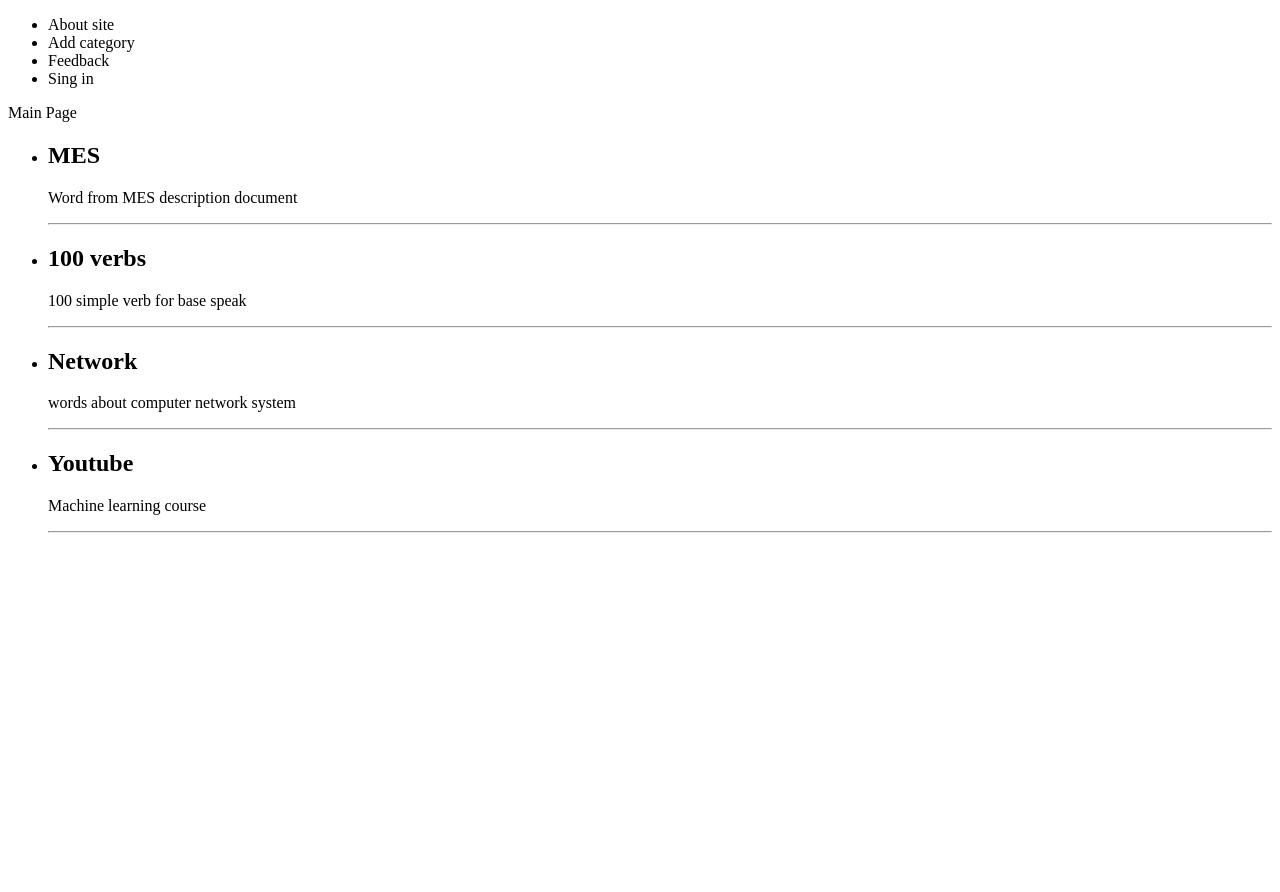
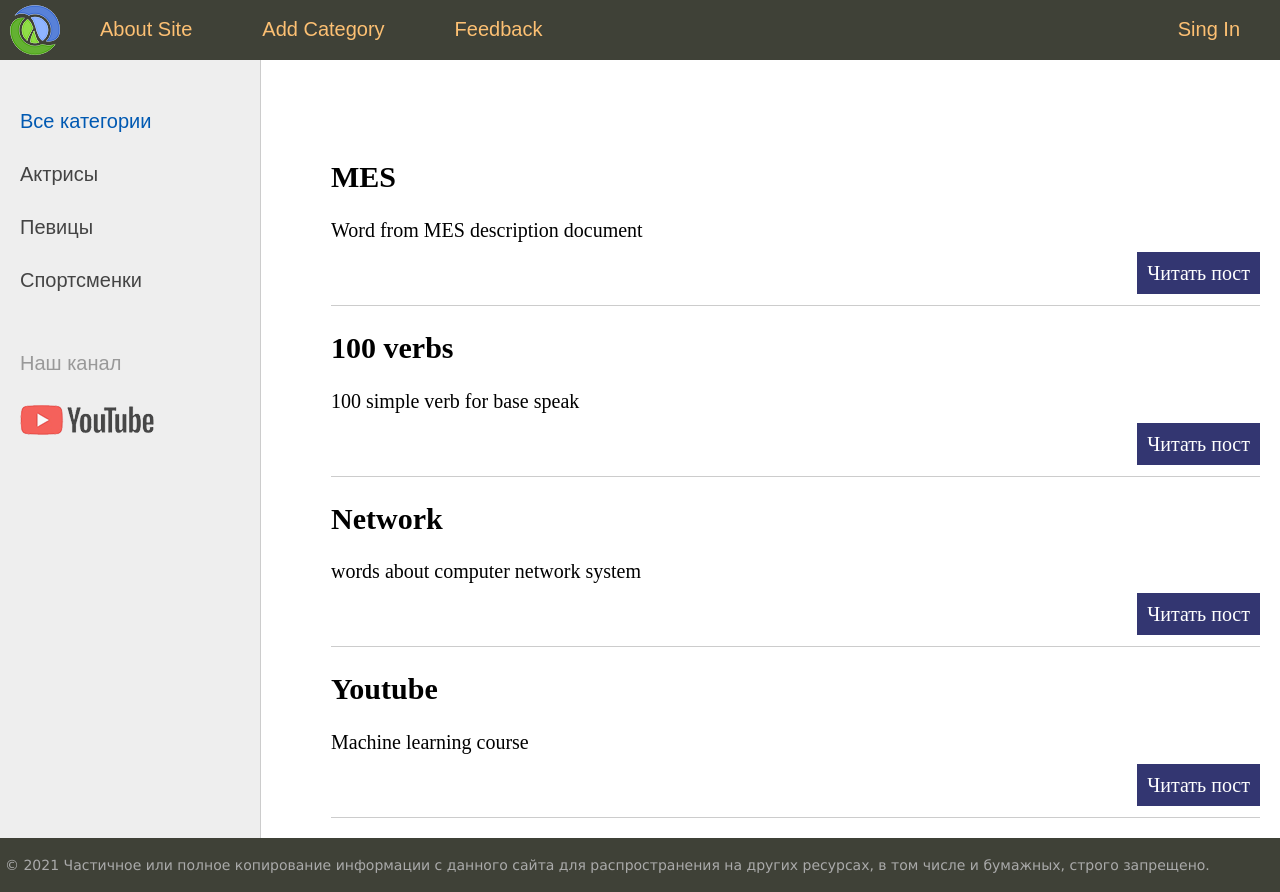
Before and after one commit to Parhelia93/rememberEnglishWords, a Django app: page / in a window 1280 px wide. Before the commit the page ends 533 px from the top, so only its background shows below. Run offline with Django 4.2, Linux system fonts and the light colour scheme; data comes from the database, SQL or seed files in the repository.

Commit message:
Add static dir path to the settigs.py file. Add static folder and add css, html files with static ref

```diff
--- a/enWordSite/enWordSite/settings.py
+++ b/enWordSite/enWordSite/settings.py
@@ -117,6 +117,8 @@ USE_TZ = True
 # https://docs.djangoproject.com/en/4.0/howto/static-files/
 
 STATIC_URL = 'static/'
+STATIC_ROOT = os.path.join(BASE_DIR, 'static')
+STATICFILES_DIRS = []
 
 # Default primary key field type
 # https://docs.djangoproject.com/en/4.0/ref/settings/#default-auto-field
--- /dev/null
+++ b/enWordSite/englishWords/static/englishWords/css/styles.css
@@ -0,0 +1,392 @@
+html, body {
+	font-family: 'Arial';
+	margin: 0;
+	padding: 0;
+	height: 100%;
+	width: 100%;
+	color: #444;
+}
+
+a {
+	color: #0059b2;
+	text-decoration: none;
+}
+a:hover {
+	color: #CC0000;
+	text-decoration: underline;
+}
+
+img {max-width: 600px; height: auto;}
+
+img.img-article-left {
+	max-width: 300px;
+	height: auto;
+	float: left;
+	padding: 0 10px 10px 0;
+}
+
+img.img-article-left.thumb {
+	max-width: 150px;
+	height: auto;
+}
+
+p.link-read-post {
+	text-align: right;
+}
+p.link-read-post a {
+	padding: 10px;
+	min-width: 100px;
+	background: #333671;
+	color: #fff;
+	text-decoration: none;
+}
+
+div.article-panel {
+    background: #eee;
+    padding: 5px 10px 5px 10px;
+    box-sizing: border-box;
+    overflow: hidden;
+    color: #555;
+}
+div.article-panel p.first {
+    margin: 0;
+    float: left;
+}
+div.article-panel p.last {
+    margin: 0;
+    float: right;
+}
+
+ul.list-articles {
+	list-style: none;
+	margin: 0;
+	padding: 0;
+}
+ul.list-articles li {
+	border-bottom: 1px solid #ccc;
+}
+
+.table-page {
+	width: 100%;
+	height: 100%;
+	vertical-align: top;
+}
+.table-page tr {height: 100%;}
+
+.clear {clear: both;}
+
+.header {
+	background: #3F4137;
+	height: 60px;
+}
+
+.logo {
+	background: url('../images/logo.png') no-repeat 10px 5px;
+	width: 70px;
+	height: 60px;
+}
+
+ul.mainmenu {
+	list-style: none;
+	margin: 0;
+	padding: 0;
+	height: 60px;
+	color: #fdc073;
+	font-size: 20px;
+	overflow: hidden;
+}
+ul.mainmenu li {
+	float: left;
+	margin: 18px 40px 0 30px;
+}
+ul.mainmenu li.logo {margin: 0;}
+ul.mainmenu li.last {float: right;}
+
+ul.mainmenu li a {
+	color: #fdc073;
+	text-decoration: none;
+}
+ul.mainmenu li a:hover {
+	color: #FDA83D;
+}
+
+.panelitems {
+	text-align: center;
+}
+
+ul.langitem {
+	list-style: none;
+	display: inline-block;
+	margin: 30px;
+	padding: 0;
+	max-width: 300px
+}
+ul.langitem li {
+	margin: 10px 0 0 0;
+	width: 100%;
+}
+ul.langitem li.image {
+	margin: 0;
+	text-align: center;
+	width: 100%;
+	height: 250px;
+	overflow: hidden;
+}
+ul.langitem li.descr {
+	color: #777;
+	height: 170px;
+	overflow: hidden;
+}
+ul.langitem li a {
+	color: #fdc073;
+	text-decoration: none;
+	font-size: 20px;
+}
+ul.langitem li a:hover {
+	color: #FDA83D;
+}
+div.button {
+	background: #3F4137;
+	max-width: 200px;
+	margin: 0 auto;
+	padding: 5px 20px 5px 20px;
+	border-radius: 10px;
+	font-size: 20px;
+}
+
+.table-content {
+	width: 100%;
+	min-height: 100%;
+	height: 100%;
+}
+
+.left-chapters {
+	margin: 0;
+	background: #eee;
+	border-right: 1px solid #ccc;
+	min-height: 100%;
+}
+.left-chapters ul {
+	width: 230px;
+	min-height: 100%;
+	margin: 0;
+	padding: 20px 10px 10px 20px;
+	list-style: none;
+	font-size: 20px;
+}
+.left-chapters ul li {
+	margin: 30px 0 0 0;
+	color: #999;
+}
+.left-chapters ul li.selected {color: #0059b2; }
+.left-chapters ul li a {
+	color: #444;
+	text-decoration: none;
+}
+.left-chapters ul li a:hover { color: #CC0000; }
+.left-chapters ul li.share {margin: 60px 0 0 0;}
+.left-chapters ul li.share p {margin: 30px 0 30px 0;}
+.left-chapters ul li.share a {
+	display: inline-block;
+	width: 40px;
+	height: 40px;
+	margin: 0 20px 0 0;
+}
+.left-chapters ul li.share a.share-yt {
+	width: 100%;
+	height: 30px;
+	background: url('../images/share_yt.png') no-repeat 0 0
+}
+.left-chapters ul li.share a.share-yt:hover {
+	width: 100%;
+	height: 30px;
+	background: url('../images/share_yt.png') no-repeat 0 -30px
+}
+
+.content {
+	padding: 40px 20px 20px 40px;
+	width: 100%;
+	box-sizing: border-box;
+}
+
+ul.breadcrumbs {
+	margin: 0;
+	padding: 0;
+	list-style: none;
+	font-size: 20px;
+	font-family: Sans-serif, Arial, Tahoma;
+}
+ul.breadcrumbs li {
+	display: inline-block;
+}
+ul.breadcrumbs li a {
+	color: #0059b2;
+	text-decoration: none;
+}
+ul.breadcrumbs li a:hover { color: #CC0000; }
+ul.breadcrumbs li:after{
+	padding: 0 10px 0 10px;
+	content: "\2192";
+}
+ul.breadcrumbs li.last:after {content: "";}
+
+ul.control {
+	margin: 0;
+	padding: 60px 0 0 0;
+	list-style: none;
+	font-family: Sans-serif, Arial, Tahoma;
+	font-size: 18px;
+	width: 100%;
+}
+ul.control li {	float: left; padding: 0 0 0 10px;}
+ul.control li.first:before {content: "\2190"; padding: 0 10px 0 0;}
+ul.control li.last {float: right; padding: 0 40px 0 0;}
+ul.control li.last:after {content: "\2192"; padding: 0 0 0 10px;}
+ul.control li a { color: #0059b2; text-decoration: none; }
+ul.control li a:hover { color: #CC0000; }
+
+ul.content-table {
+	margin: 0;
+	padding: 60px 0 0 30px;
+	list-style: none;
+	font-family: Sans-serif, Arial, Tahoma;
+	font-size: 28px;
+}
+ul.content-table li {
+	margin: 0 0 40px 0;
+}
+ul.content-table li a {
+	color: #BB5715;
+	text-decoration: none;
+}
+ul.content-table li a:hover {color: #F0711C;}
+
+.content-text {
+	margin: 60px 0 0 30px;
+	color: #000;
+	font-size: 20px;
+	font-family: Yandex Sans Display Light;
+}
+.content-text h1 {font-size: 32px;}
+
+ul.lang-list {
+	list-style: none;
+	margin: 0;
+	padding: 14px 0 0 0;
+	background: #3F4137;
+	width: 100%;
+	height: 50px;
+	border-top: 1px solid #959A82;
+	box-sizing: border-box;
+	font-size: 18px;
+	font-family: Sans-serif, Arial, Tahoma;
+}
+ul.lang-list li {
+	display: inline-block;
+	margin-left: 40px;
+}
+ul.lang-list li.selected {color: #fdc073; border-bottom: 1px solid #fdc073;}
+ul.lang-list li a {
+	color: #eee;
+	text-decoration: none;
+}
+ul.lang-list li a:hover {color: #fdc073;}
+
+.topic-subject .topic-line {
+	border-bottom: 1px solid #CC0000;
+	margin-top: -16px;
+}
+
+.topic-subject .topic-text {
+	display: inline-block;
+	font-size: 28px;
+	color: #777;
+	padding: 0 10px 0 10px;
+	margin-left: 30px;
+	background: #fff;
+	font-family: Sans-serif, Arial, Tahoma;
+}
+
+.list-topic {
+	margin: 40px 0 60px 0;
+	font-family: Sans-serif, Arial, Tahoma;
+}
+.list-topic p {
+	margin: 0;
+	font-size: 28px;
+}
+.list-topic ol {
+	columns: 2;
+	-webkit-columns: 2;
+	column-gap: 40px;
+}
+.list-topic ol li {
+	display: list-item;
+	margin: 10px 10px 0 0px;
+	padding: 0 0 0 10px;
+}
+.list-topic ol li a {
+	color: #0059b2;
+	text-decoration: none;
+}
+.list-topic ol li a:hover {color: #CC0000;}
+
+.highlight {
+	max-width: 350px;
+	padding: 0 10px 0 10px;
+	margin: 0;
+	overflow: auto;
+	overflow-y: hidden;
+	background: #f0f0f0;
+}
+.highlight p { margin: 0; }
+.highlight .block {
+	width: 100%;
+	margin: 0;
+}
+.highlight .block p { margin: 0; }
+
+.quote {
+	background: url('../images/blockquote.png') no-repeat 0 10px;
+	padding: 5px 5px 5px 70px;
+	font-family: Sans-serif, Arial, Tahoma;
+	font-style: italic;
+}
+
+#footer {
+	box-sizing: border-box;
+
+	background: #3F4137;
+	padding: 5px;
+	color: #aaa;
+	font-size: 14px;
+	font-family: Verdana, Geneva, Arial, Helvetica;
+	text-align: left;
+	overflow: hidden;
+}
+#footer a {
+	text-decoration: underline;
+	color: #aaa;
+}
+
+.form-input {
+    width: 300px;
+    font-size: 16px;
+}
+
+.form-label {
+    display: inline-block;
+    min-width: 150px;
+    vertical-align: top;
+}
+
+.form-error ul {
+    list-style: none;
+    padding: 0;
+    color: #CC0000;
+}
+
+.form-button {
+    min-width: 200px;
+    font-size: 16px;
+}
--- a/enWordSite/englishWords/templates/englishWords/about.html
+++ b/enWordSite/englishWords/templates/englishWords/about.html
@@ -1,6 +1,6 @@
 {% extends 'englishWords/base.html' %}
 
 {% block content %}
-<p1>{{title}}</p1>
-<p>Content of about page</p>
+<h1>{{title}}</h1>
+<p>Содержимое страницы о сайте
 {% endblock %}
--- a/enWordSite/englishWords/templates/englishWords/base.html
+++ b/enWordSite/englishWords/templates/englishWords/base.html
@@ -1,19 +1,69 @@
+{% load static %}
 <!DOCTYPE html>
-<html lang="en">
+<html>
 <head>
-    <meta charset="UTF-8">
-    <title>{{title}}</title>
+	<title>{{title}}</title>
+	<link type="text/css" href="{% static 'englishWords/css/styles.css' %}" rel="stylesheet" />
+	<meta http-equiv="Content-Type" content="text/html; charset=utf-8">
+	<link rel="shortcut icon" href="{% static 'women/images/main.ico' %}" type="image/x-icon"/>
+	<meta name="viewport" content="width=device-width, initial-scale=1.0">
 </head>
 <body>
-    {%block mainmenu%}
-        <ul>
-            {%for m in menu%}
-                <li>{{m}}</li>
-            {%endfor%}
-        </ul>
-    {% endblock mainmenu %}
+<table class="table-page" border=0 cellpadding="0" cellspacing="0">
+<tr><td valign=top>
+{% block mainmenu %}
+		<div class="header">
+			<ul id="mainmenu" class="mainmenu">
+			<li class="logo"><a href="#"><div class="logo"></div></a></li>
+{% for m in menu %}
+	{% if not forloop.last %}
+			<li><a href="#">{{m.title}}</a></li>
+	{% else %}
+			<li class="last"><a href="#">{{m.title}}</a></li>
+	{% endif %}
+{% endfor %}
+			</ul>
+			<div class="clear"></div>
+		</div>
+{% endblock mainmenu %}
 
-    {%block content%}
-    {% endblock content %}
+
+<table class="table-content" border=0 cellpadding="0" cellspacing="0">
+<tr>
+<!-- Sidebar слева -->
+	<td valign="top" class="left-chapters">
+	<ul id="leftchapters">
+		<li class="selected">Все категории</li>
+		<li><a href="#">Актрисы</a></li>
+		<li><a href="#">Певицы</a></li>
+		<li><a href="#">Спортсменки</a></li>
+		<li class="share">
+		<p>Наш канал</p>
+		<a class="share-yt" href="https://www.youtube.com/channel/UClJzWfGWuGJL2t-3dYKcHTA/playlists" target="_blank" rel="nofollow"></a>
+		</li>
+	</ul>
+</td>
+<!-- Конец Sidebar'а -->
+<td valign="top" class="content">
+	<!-- Хлебные крошки -->
+	{% block breadcrumbs %}
+	{% endblock %}
+
+<!-- Блок контента -->
+	<div class="content-text">
+{% block content %}
+{% endblock %}
+	</div>
+<!-- Конец блока контента -->
+
+</td></tr></table>
+</td></tr>
+<!-- Footer -->
+<tr><td valign=top>
+	<div id="footer">
+		<p>&copy; 2021 Частичное или полное копирование информации с данного сайта для распространения на других ресурсах, в том числе и бумажных, строго запрещено.</p>
+	</div>
+</td></tr></table>
+<!-- Конец footer'а и страницы -->
 </body>
 </html>
--- a/enWordSite/englishWords/templates/englishWords/index.html
+++ b/enWordSite/englishWords/templates/englishWords/index.html
@@ -1,14 +1,15 @@
 {% extends 'englishWords/base.html' %}
 
 {% block content %}
-<p1>{{title}}</p1>
-<ul>
-    {% for c in cats %}
-        <li>
-            <h2>{{c.title}}</h2>
-            <p>{{c.description}}</p>
-            <hr>
-        </li>
-    {% endfor %}
+<ul class="list-articles">
+	{% for p in cats %}
+			<li><h2>{{p.title}}</h2>
+	{% autoescape on %}
+	{{p.description|linebreaks|truncatewords:50}}
+	{% endautoescape %}
+			<div class="clear"></div>
+			<p class="link-read-post"><a href="#">Читать пост</a></p>
+			</li>
+	{% endfor %}
 </ul>
 {% endblock %}
```
Also changed, not shown: enWordSite/englishWords/static/englishWords/images/blockquote.png (added), enWordSite/englishWords/static/englishWords/images/btn_yt.png (added), enWordSite/englishWords/static/englishWords/images/logo.png (added), enWordSite/englishWords/static/englishWords/images/main.ico (added), enWordSite/englishWords/static/englishWords/images/share_yt.png (added), enWordSite/englishWords/static/englishWords/images/smallmenu.png (added), 1 other file.
